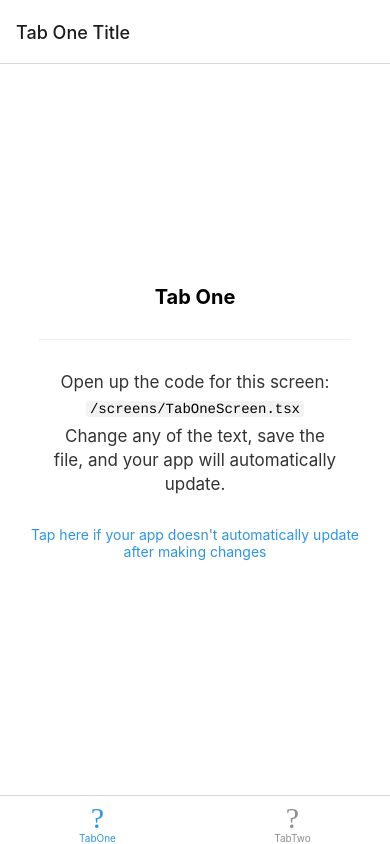
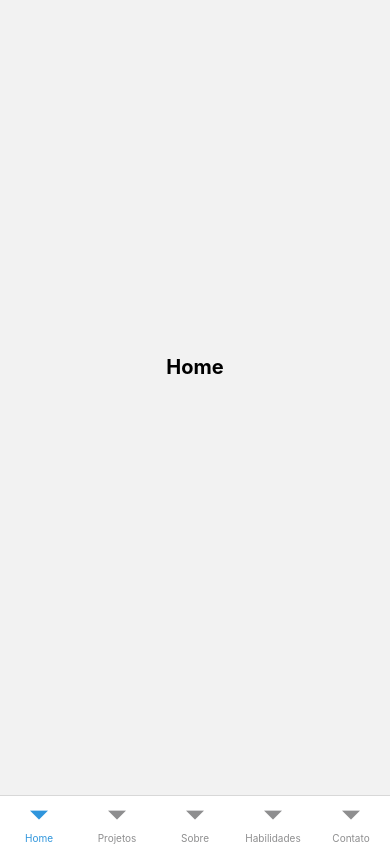
Before and after one commit to RafaelCostaF/site_portfolio, a React Native app: screen /Root in a window 390 px wide. Built offline with nearby package versions, Linux system fonts and the light colour scheme; what expo-linking would draw is missing.

Commit message:
Navegação entre abas
Adicionada navegação

```diff
--- a/components/EditScreenInfo.js
+++ /dev/null
@@ -1,84 +0,0 @@
-import * as WebBrowser from "expo-web-browser";
-import { StyleSheet, TouchableOpacity } from "react-native";
-
-import Colors from "../constants/Colors";
-import { MonoText } from "./StyledText";
-import { Text, View } from "./Themed";
-
-export default function EditScreenInfo({ path }) {
-  return (
-    <View>
-      <View style={styles.getStartedContainer}>
-        <Text
-          style={styles.getStartedText}
-          lightColor="rgba(0,0,0,0.8)"
-          darkColor="rgba(255,255,255,0.8)"
-        >
-          Open up the code for this screen:
-        </Text>
-
-        <View
-          style={[styles.codeHighlightContainer, styles.homeScreenFilename]}
-          darkColor="rgba(255,255,255,0.05)"
-          lightColor="rgba(0,0,0,0.05)"
-        >
-          <MonoText>{path}</MonoText>
-        </View>
-
-        <Text
-          style={styles.getStartedText}
-          lightColor="rgba(0,0,0,0.8)"
-          darkColor="rgba(255,255,255,0.8)"
-        >
-          Change any of the text, save the file, and your app will automatically
-          update.
-        </Text>
-      </View>
-
-      <View style={styles.helpContainer}>
-        <TouchableOpacity onPress={handleHelpPress} style={styles.helpLink}>
-          <Text style={styles.helpLinkText} lightColor={Colors.light.tint}>
-            Tap here if your app doesn't automatically update after making
-            changes
-          </Text>
-        </TouchableOpacity>
-      </View>
-    </View>
-  );
-}
-
-function handleHelpPress() {
-  WebBrowser.openBrowserAsync(
-    "https://docs.expo.dev/get-started/create-a-new-app/#opening-the-app-on-your-phonetablet"
-  );
-}
-
-const styles = StyleSheet.create({
-  getStartedContainer: {
-    alignItems: "center",
-    marginHorizontal: 50,
-  },
-  homeScreenFilename: {
-    marginVertical: 7,
-  },
-  codeHighlightContainer: {
-    borderRadius: 3,
-    paddingHorizontal: 4,
-  },
-  getStartedText: {
-    fontSize: 17,
-    lineHeight: 24,
-    textAlign: "center",
-  },
-  helpContainer: {
-    marginTop: 15,
-    marginHorizontal: 20,
-    alignItems: "center",
-  },
-  helpLink: {
-    paddingVertical: 15,
-  },
-  helpLinkText: {
-    textAlign: "center",
-  },
-});
--- a/components/StyledText.js
+++ /dev/null
@@ -1,23 +0,0 @@
-import { Platform } from "react-native";
-
-import { Text } from "./Themed";
-
-export function MonoText(props) {
-  return (
-    <Text
-      {...props}
-      style={[
-        props.style,
-        {
-          // The "code" font is different on each platform.
-          fontFamily: Platform.select({
-            default: "Courier",
-            ios: "Courier New",
-            android: "monospace",
-          }),
-          fontWeight: "500",
-        },
-      ]}
-    />
-  );
-}
--- a/components/Themed.js
+++ /dev/null
@@ -1,37 +0,0 @@
-// Learn more about Light and Dark modes:
-// https://docs.expo.dev/guides/color-schemes/
-import {
-  Text as DefaultText,
-  useColorScheme,
-  View as DefaultView,
-} from "react-native";
-
-import Colors from "../constants/Colors";
-
-export function useThemeColor(props, colorName) {
-  const theme = useColorScheme();
-  const colorFromProps = props[theme];
-
-  if (colorFromProps) {
-    return colorFromProps;
-  } else {
-    return Colors[theme][colorName];
-  }
-}
-
-export function Text(props) {
-  const { style, lightColor, darkColor, ...otherProps } = props;
-  const color = useThemeColor({ light: lightColor, dark: darkColor }, "text");
-
-  return <DefaultText style={[{ color }, style]} {...otherProps} />;
-}
-
-export function View(props) {
-  const { style, lightColor, darkColor, ...otherProps } = props;
-  const backgroundColor = useThemeColor(
-    { light: lightColor, dark: darkColor },
-    "background"
-  );
-
-  return <DefaultView style={[{ backgroundColor }, style]} {...otherProps} />;
-}
--- a/navigation/BottomTabNavigator.js
+++ b/navigation/BottomTabNavigator.js
@@ -1,42 +1,78 @@
 // Learn more about createBottomTabNavigator:
 // https://reactnavigation.org/docs/bottom-tab-navigator
 import Ionicons from "@expo/vector-icons/Ionicons";
+
 import { createBottomTabNavigator } from "@react-navigation/bottom-tabs";
 import { createStackNavigator } from "@react-navigation/stack";
 import { useColorScheme } from "react-native";
 
 import Colors from "../constants/Colors";
-import TabOneScreen from "../screens/TabOneScreen";
-import TabTwoScreen from "../screens/TabTwoScreen";
+import Home from "../screens/Home";
+import Projetos from "../screens/Projetos";
+import Sobre from "../screens/Sobre";
+import Habilidades from "../screens/Habilidades";
+import Contato from "../screens/Contato";
 
 const BottomTab = createBottomTabNavigator();
+
+import IonIcon from '@reacticons/ionicons';
 
 export default function BottomTabNavigator() {
   const colorScheme = useColorScheme();
 
   return (
     <BottomTab.Navigator
-      initialRouteName="TabOne"
+      initialRouteName="Home"
       screenOptions={{ tabBarActiveTintColor: Colors[colorScheme].tint }}
     >
       <BottomTab.Screen
-        name="TabOne"
-        component={TabOneNavigator}
+        name="Home"
+        component={Home}
         options={{
           headerShown: false,
-          tabBarIcon: ({ color }) => (
-            <TabBarIcon name="ios-code" color={color} />
-          ),
+          // tabBarIcon: ({ color }) => (
+          //   <IonIcon name="home"/>
+          // ),
         }}
       />
       <BottomTab.Screen
-        name="TabTwo"
-        component={TabTwoNavigator}
+        name="Projetos"
+        component={Projetos}
         options={{
           headerShown: false,
-          tabBarIcon: ({ color }) => (
-            <TabBarIcon name="ios-code" color={color} />
-          ),
+          // tabBarIcon: ({ color }) => (
+          //   <TabBarIcon name="ios-code" color={color} />
+          // ),
+        }}
+      />
+      <BottomTab.Screen
+        name="Sobre"
+        component={Sobre}
+        options={{
+          headerShown: false,
+          // tabBarIcon: ({ color }) => (
+          //   <TabBarIcon name="ios-code" color={color} />
+          // ),
+        }}
+      />
+      <BottomTab.Screen
+        name="Habilidades"
+        component={Habilidades}
+        options={{
+          headerShown: false,
+          // tabBarIcon: ({ color }) => (
+          //   <TabBarIcon name="ios-code" color={color} />
+          // ),
+        }}
+      />
+      <BottomTab.Screen
+        name="Contato"
+        component={Contato}
+        options={{
+          headerShown: false,
+          // tabBarIcon: ({ color }) => (
+          //   <TabBarIcon name="ios-code" color={color} />
+          // ),
         }}
       />
     </BottomTab.Navigator>
@@ -48,33 +84,3 @@ export default function BottomTabNavigator() {
 function TabBarIcon(props) {
   return <Ionicons size={30} style={{ marginBottom: -3 }} {...props} />;
 }
-
-// Each tab has its own navigation stack, you can read more about this pattern here:
-// https://reactnavigation.org/docs/tab-based-navigation#a-stack-navigator-for-each-tab
-const TabOneStack = createStackNavigator();
-
-function TabOneNavigator() {
-  return (
-    <TabOneStack.Navigator>
-      <TabOneStack.Screen
-        name="TabOneScreen"
-        component={TabOneScreen}
-        options={{ headerTitle: "Tab One Title" }}
-      />
-    </TabOneStack.Navigator>
-  );
-}
-
-const TabTwoStack = createStackNavigator();
-
-function TabTwoNavigator() {
-  return (
-    <TabTwoStack.Navigator>
-      <TabTwoStack.Screen
-        name="TabTwoScreen"
-        component={TabTwoScreen}
-        options={{ headerTitle: "Tab Two Title" }}
-      />
-    </TabTwoStack.Navigator>
-  );
-}
--- /dev/null
+++ b/screens/Contato.js
@@ -0,0 +1,32 @@
+import { StyleSheet , Text, View } from "react-native";
+
+export default function Contato() {
+  return (
+    <View style={styles.container}>
+      <Text style={styles.title}>Contato</Text>
+      <View
+        style={styles.separator}
+        lightColor="#eee"
+        darkColor="rgba(255,255,255,0.1)"
+      />
+
+    </View>
+  );
+}
+
+const styles = StyleSheet.create({
+  container: {
+    flex: 1,
+    alignItems: "center",
+    justifyContent: "center",
+  },
+  title: {
+    fontSize: 20,
+    fontWeight: "bold",
+  },
+  separator: {
+    marginVertical: 30,
+    height: 1,
+    width: "80%",
+  },
+});
--- /dev/null
+++ b/screens/Habilidades.js
@@ -0,0 +1,32 @@
+import { StyleSheet , Text, View } from "react-native";
+
+export default function Habilidades() {
+  return (
+    <View style={styles.container}>
+      <Text style={styles.title}>Habilidades</Text>
+      <View
+        style={styles.separator}
+        lightColor="#eee"
+        darkColor="rgba(255,255,255,0.1)"
+      />
+
+    </View>
+  );
+}
+
+const styles = StyleSheet.create({
+  container: {
+    flex: 1,
+    alignItems: "center",
+    justifyContent: "center",
+  },
+  title: {
+    fontSize: 20,
+    fontWeight: "bold",
+  },
+  separator: {
+    marginVertical: 30,
+    height: 1,
+    width: "80%",
+  },
+});
--- /dev/null
+++ b/screens/Home.js
@@ -0,0 +1,32 @@
+import { StyleSheet , Text, View } from "react-native";
+
+export default function Home() {
+  return (
+    <View style={styles.container}>
+      <Text style={styles.title}>Home</Text>
+      <View
+        style={styles.separator}
+        lightColor="#eee"
+        darkColor="rgba(255,255,255,0.1)"
+      />
+
+    </View>
+  );
+}
+
+const styles = StyleSheet.create({
+  container: {
+    flex: 1,
+    alignItems: "center",
+    justifyContent: "center",
+  },
+  title: {
+    fontSize: 20,
+    fontWeight: "bold",
+  },
+  separator: {
+    marginVertical: 30,
+    height: 1,
+    width: "80%",
+  },
+});
--- a/screens/TabOneScreen.js
+++ b/screens/Projetos.js
@@ -1,18 +1,15 @@
-import { StyleSheet } from "react-native";
+import { StyleSheet , Text, View } from "react-native";
 
-import EditScreenInfo from "../components/EditScreenInfo";
-import { Text, View } from "../components/Themed";
-
-export default function TabOneScreen() {
+export default function Projetos() {
   return (
     <View style={styles.container}>
-      <Text style={styles.title}>Tab One</Text>
+      <Text style={styles.title}>Projetos</Text>
       <View
         style={styles.separator}
         lightColor="#eee"
         darkColor="rgba(255,255,255,0.1)"
       />
-      <EditScreenInfo path="/screens/TabOneScreen.tsx" />
+
     </View>
   );
 }
--- a/screens/TabTwoScreen.js
+++ b/screens/Sobre.js
@@ -1,18 +1,15 @@
-import { StyleSheet } from "react-native";
+import { StyleSheet , Text, View } from "react-native";
 
-import EditScreenInfo from "../components/EditScreenInfo";
-import { Text, View } from "../components/Themed";
-
-export default function TabTwoScreen() {
+export default function Sobre() {
   return (
     <View style={styles.container}>
-      <Text style={styles.title}>Tab Two</Text>
+      <Text style={styles.title}>Sobre</Text>
       <View
         style={styles.separator}
         lightColor="#eee"
         darkColor="rgba(255,255,255,0.1)"
       />
-      <EditScreenInfo path="/screens/TabTwoScreen.tsx" />
+
     </View>
   );
 }
```
Also changed, not shown: package.json (+6 -3 lines), 1 other file (tests, documents, lock files or other folders).
